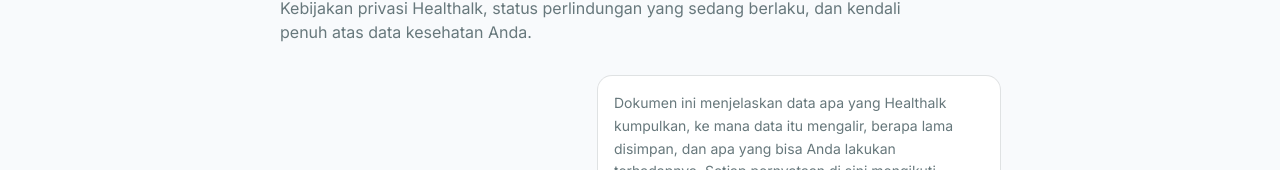
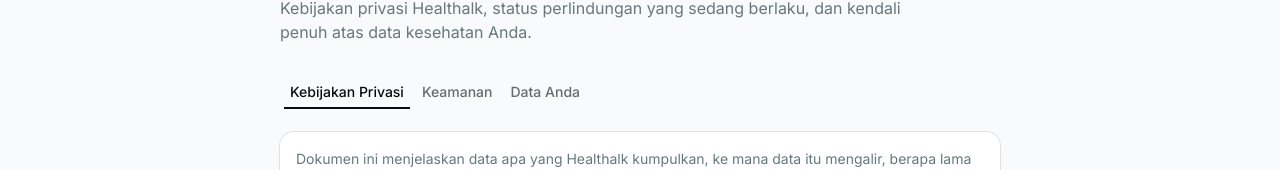
Before and after one commit to azpradipta/budeboys, a Next.js app: page /privacy in a window 1280 px wide. Shown: the part 130-300 px from the top of the page. Built offline with nearby package versions, Linux system fonts and the light colour scheme; no server answers.

Commit message:
bug: fix bug layout privacy and policy

```diff
--- a/components/ui/scroll-area.tsx
+++ b/components/ui/scroll-area.tsx
@@ -38,7 +38,7 @@
       data-orientation={orientation}
       orientation={orientation}
       className={cn(
-        "flex touch-none p-px transition-colors select-none data-horizontal:h-2.5 data-horizontal:flex-col data-horizontal:border-t data-horizontal:border-t-transparent data-vertical:h-full data-vertical:w-2.5 data-vertical:border-l data-vertical:border-l-transparent",
+        "flex touch-none p-px transition-colors select-none data-[orientation=horizontal]:h-2.5 data-[orientation=horizontal]:flex-col data-[orientation=horizontal]:border-t data-[orientation=horizontal]:border-t-transparent data-[orientation=vertical]:h-full data-[orientation=vertical]:w-2.5 data-[orientation=vertical]:border-l data-[orientation=vertical]:border-l-transparent",
         className
       )}
       {...props}
--- a/components/ui/separator.tsx
+++ b/components/ui/separator.tsx
@@ -13,7 +13,7 @@
       data-slot="separator"
       orientation={orientation}
       className={cn(
-        "shrink-0 bg-border data-horizontal:h-px data-horizontal:w-full data-vertical:w-px data-vertical:self-stretch",
+        "shrink-0 bg-border data-[orientation=horizontal]:h-px data-[orientation=horizontal]:w-full data-[orientation=vertical]:w-px data-[orientation=vertical]:self-stretch",
         className
       )}
       {...props}
--- a/components/ui/tabs.tsx
+++ b/components/ui/tabs.tsx
@@ -14,7 +14,7 @@
       data-slot="tabs"
       data-orientation={orientation}
       className={cn(
-        "group/tabs flex gap-2 data-horizontal:flex-col",
+        "group/tabs flex gap-2 data-[orientation=horizontal]:flex-col",
         className
       )}
       {...props}
@@ -23,7 +23,7 @@
 }
 
 const tabsListVariants = cva(
-  "group/tabs-list inline-flex w-fit items-center justify-center rounded-lg p-[3px] text-muted-foreground group-data-horizontal/tabs:h-8 group-data-vertical/tabs:h-fit group-data-vertical/tabs:flex-col data-[variant=line]:rounded-none",
+  "group/tabs-list inline-flex w-fit items-center justify-center rounded-lg p-[3px] text-muted-foreground group-data-[orientation=horizontal]/tabs:h-8 group-data-[orientation=vertical]/tabs:h-fit group-data-[orientation=vertical]/tabs:flex-col data-[variant=line]:rounded-none",
   {
     variants: {
       variant: {
@@ -57,10 +57,10 @@
     <TabsPrimitive.Tab
       data-slot="tabs-trigger"
       className={cn(
-        "relative inline-flex h-[calc(100%-1px)] flex-1 items-center justify-center gap-1.5 rounded-md border border-transparent px-1.5 py-0.5 text-sm font-medium whitespace-nowrap text-foreground/60 transition-all group-data-vertical/tabs:w-full group-data-vertical/tabs:justify-start hover:text-foreground focus-visible:border-ring focus-visible:ring-[3px] focus-visible:ring-ring/50 focus-visible:outline-1 focus-visible:outline-ring disabled:pointer-events-none disabled:opacity-50 has-data-[icon=inline-end]:pr-1 has-data-[icon=inline-start]:pl-1 aria-disabled:pointer-events-none aria-disabled:opacity-50 dark:text-muted-foreground dark:hover:text-foreground group-data-[variant=default]/tabs-list:data-active:shadow-sm group-data-[variant=line]/tabs-list:data-active:shadow-none [&_svg]:pointer-events-none [&_svg]:shrink-0 [&_svg:not([class*='size-'])]:size-4",
+        "relative inline-flex h-[calc(100%-1px)] flex-1 items-center justify-center gap-1.5 rounded-md border border-transparent px-1.5 py-0.5 text-sm font-medium whitespace-nowrap text-foreground/60 transition-all group-data-[orientation=vertical]/tabs:w-full group-data-[orientation=vertical]/tabs:justify-start hover:text-foreground focus-visible:border-ring focus-visible:ring-[3px] focus-visible:ring-ring/50 focus-visible:outline-1 focus-visible:outline-ring disabled:pointer-events-none disabled:opacity-50 has-data-[icon=inline-end]:pr-1 has-data-[icon=inline-start]:pl-1 aria-disabled:pointer-events-none aria-disabled:opacity-50 dark:text-muted-foreground dark:hover:text-foreground group-data-[variant=default]/tabs-list:data-active:shadow-sm group-data-[variant=line]/tabs-list:data-active:shadow-none [&_svg]:pointer-events-none [&_svg]:shrink-0 [&_svg:not([class*='size-'])]:size-4",
         "group-data-[variant=line]/tabs-list:bg-transparent group-data-[variant=line]/tabs-list:data-active:bg-transparent dark:group-data-[variant=line]/tabs-list:data-active:border-transparent dark:group-data-[variant=line]/tabs-list:data-active:bg-transparent",
         "data-active:bg-background data-active:text-foreground dark:data-active:border-input dark:data-active:bg-input/30 dark:data-active:text-foreground",
-        "after:absolute after:bg-foreground after:opacity-0 after:transition-opacity group-data-horizontal/tabs:after:inset-x-0 group-data-horizontal/tabs:after:bottom-[-5px] group-data-horizontal/tabs:after:h-0.5 group-data-vertical/tabs:after:inset-y-0 group-data-vertical/tabs:after:-right-1 group-data-vertical/tabs:after:w-0.5 group-data-[variant=line]/tabs-list:data-active:after:opacity-100",
+        "after:absolute after:bg-foreground after:opacity-0 after:transition-opacity group-data-[orientation=horizontal]/tabs:after:inset-x-0 group-data-[orientation=horizontal]/tabs:after:bottom-[-5px] group-data-[orientation=horizontal]/tabs:after:h-0.5 group-data-[orientation=vertical]/tabs:after:inset-y-0 group-data-[orientation=vertical]/tabs:after:-right-1 group-data-[orientation=vertical]/tabs:after:w-0.5 group-data-[variant=line]/tabs-list:data-active:after:opacity-100",
         className
       )}
       {...props}
```
